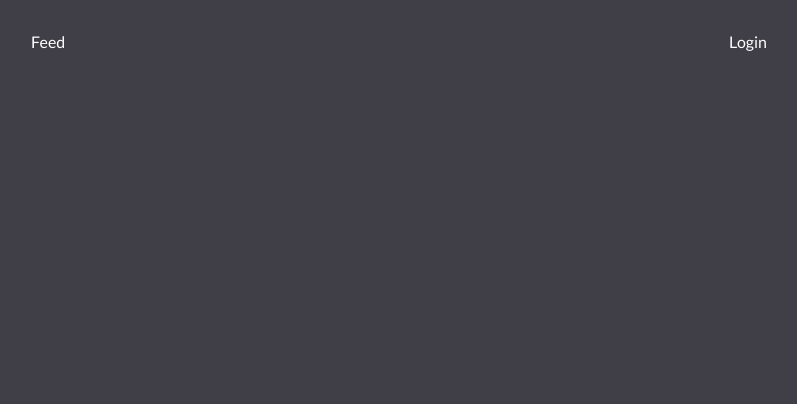
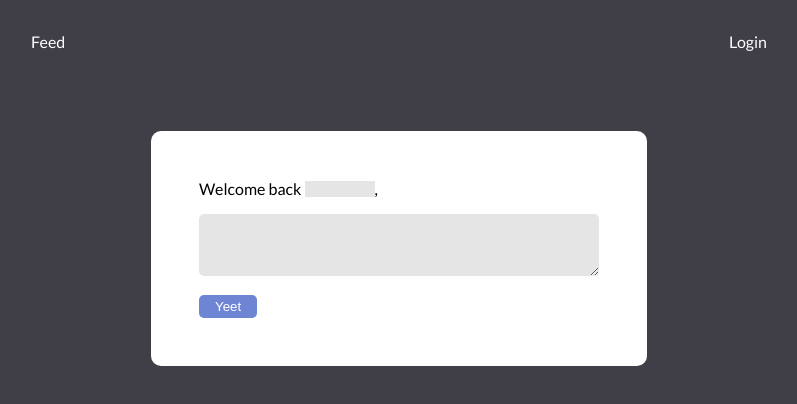
Before and after one commit to Kyle772/CodingChallenge-MintGoldDust, a React (Create React App) app in the folder web/: page /feed in a window 1280 px wide. Shown: the top 404 px of the page, without its empty margins (241-1038 px from the left). Built offline with nearby package versions, Linux system fonts and the light colour scheme.

Commit message:
Adding 404 page Adding Post component Adding Feed component with basic functionality

```diff
--- a/web/src/app/App.scss
+++ b/web/src/app/App.scss
@@ -70,22 +70,6 @@ input.button {
   &:hover {
     background-color: rgba(255, 255, 255, 0.1);
   }
-}
-
-.button-con {
-  display: flex;
-
-  &.space {
-    justify-content: space-between;
-    width: 100%;
-  }
-
-  .button {
-    background-color: unset;
-    color: rgba(0, 0, 0, .75);
-    cursor: pointer;
-    box-shadow: 0 0 0 0px rgba(0, 0, 0, 0.1);
-    transition: box-shadow 100ms ease-in-out;
 
   &:hover {
     box-shadow: 0 0 0 3px rgba(0, 0, 0, 0.1);
@@ -98,9 +82,29 @@ input.button {
     &:hover {
       background-color: #384c8d;
     }
+
+  }
 }
 
+.button {
+  background-color: unset;
+  color: white;
+  cursor: pointer;
+  box-shadow: 0 0 0 0px rgba(0, 0, 0, 0.1);
+  transition: box-shadow 100ms ease-in-out;
+
+  .button-con {
+    display: flex;
+
+    &.space {
+      justify-content: space-between;
+      width: 100%;
     }
+  }
+}
+
+.card>.button {
+  color: rgba(0, 0, 0, .75);
 }
 
 p.message {
@@ -115,3 +119,16 @@ p.message {
   max-width: 600px;
   margin: auto;
 }
+
+section.text {
+  display: flex;
+  flex-direction: column;
+  align-items: center;
+  justify-content: center;
+  color: white;
+
+  h1 {
+    font-size: 5rem;
+    margin-bottom: 0;
+  }
+}
--- a/web/src/components/forms/forms.scss
+++ b/web/src/components/forms/forms.scss
@@ -1,4 +1,5 @@
-input {
+input,
+textarea {
   padding: 1rem 1rem;
   border-radius: 5px;
   border: none;
--- a/web/src/pagerouter/Pagerouter.js
+++ b/web/src/pagerouter/Pagerouter.js
@@ -6,6 +6,7 @@ import Logout from '../pagerouter/auth/Logout'
 import Register from '../pagerouter/auth/Register'
 import Feed from '../pagerouter/feed/Feed'
 import Profile from '../pagerouter/profile/Profile'
+import FourOFour from '../pagerouter/fourofour/FourOFour'
 
 export default function Pagerouter() {
   return (
@@ -18,6 +19,7 @@ export default function Pagerouter() {
         <Route exact path="/feed"><Feed /></Route>
         <Route exact path="/profile"><Profile /></Route>
         <Route exact path="/profile/:pid"><Profile /></Route>
+        <Route path="*"><FourOFour /></Route>
       </Switch>
     </React.Fragment>
   )
--- a/web/src/pagerouter/feed/Feed.js
+++ b/web/src/pagerouter/feed/Feed.js
@@ -1,9 +1,158 @@
-import React from 'react'
+import React, { useContext, useState, useEffect } from 'react'
+import { UserDataContext } from '../../context/UserData'
+import './Feed.scss'
+import Post from './Post'
 
 export default function Feed() {
+  let { jwt, userData } = useContext(UserDataContext)
+  let [error, setError] = useState(null)
+  let [feed, setFeed] = useState(null)
+
+  const handleSubmit = async (event) => {
+    event.preventDefault();
+    let formData = new FormData(event.target);
+    let bearer = 'Bearer ' + jwt;
+    let resp = await fetch('/api/graphql', {
+      method: 'POST',
+      headers: {
+        'Content-Type': 'application/json',
+        'Authorization': bearer
+      },
+      body: JSON.stringify({
+        query: `
+        mutation {
+          createPost(
+            input: {data: {thought: "` + formData.get("thoughts") + `", user: "` + userData.id + `"}}
+            ) {
+              post {
+                thought
+                user {
+                  username
+                }
+                user_likes {
+                  username
+                }
+              }
+            }
+          }`
+      }),
+    })
+      .then(res => res.json())
+      .then(res => res.data)
+
+    if (resp?.error?.length > 0) {
+      setError(resp.error)
+    } else if (resp) {
+      setError("Message posted!")
+      reloadFeed()
+    }
+  }
+
+  const reloadFeed = async () => {
+    let bearer = 'Bearer ' + jwt;
+    let resp = await fetch('/api/graphql', {
+      method: 'POST',
+      headers: {
+        'Content-Type': 'application/json',
+        'Authorization': bearer
+      },
+      body: JSON.stringify({
+        query: `query {
+        posts {
+          id
+            user {
+              username
+            }
+            thought
+            user_likes {
+              username
+            }
+          }
+        }`}
+      ),
+    }).then(res => res.json())
+      .then(res => res.data)
+
+    if (resp?.error?.length > 0) {
+      setError("There was an error")
+    } else if (resp) {
+      setFeed(resp.posts)
+    }
+  }
+
+  const likePost = async (pid) => {
+    let bearer = 'Bearer ' + jwt;
+    let resp = await fetch('/api/posts/like/' + pid, {
+      method: 'POST',
+      headers: {
+        'Content-Type': 'application/json',
+        'Authorization': bearer
+      },
+      body: JSON.stringify({
+        postid: pid,
+        userid: userData.id
+      }),
+    })
+      .then(res => res.json())
+      .then(res => res.data)
+
+    if (resp?.error?.length > 0) {
+      setError(resp.error)
+    } else if (resp) {
+      feed = feed.filter(post => post.id === resp.updatePost.post.id)[0].user_likes = resp.updatePost.post.user_likes
+      setFeed(feed)
+    }
+  }
+
+  const unlikePost = async (pid) => {
+    let bearer = 'Bearer ' + jwt;
+    let resp = await fetch('/api/posts/unlike/' + pid, {
+      method: 'POST',
+      headers: {
+        'Content-Type': 'application/json',
+        'Authorization': bearer
+      },
+      body: JSON.stringify({
+        postid: pid,
+        userid: userData.id
+      }),
+    })
+      .then(res => res.json())
+      .then(res => res.data)
+
+    if (resp?.error?.length > 0) {
+      setError(resp.error)
+    } else if (resp) {
+      feed = feed.filter(post => post.id === resp.updatePost.post.id)[0].user_likes = resp.updatePost.post.user_likes
+      setFeed(feed)
+    }
+  }
+
+  useEffect(() => {
+    if (jwt) {
+      reloadFeed(); // actually just loading
+    }
+  }, [jwt])
+
+
   return (
     <React.Fragment>
-
+      <section className="feed">
+        <div className="container">
+          <div className="card">
+            <div className="intro">Welcome back {userData ? userData.username : <div className="short-text-placeholder"></div>},</div>
+            <form onSubmit={(e) => handleSubmit(e)} id="Thoughts">
+              <textarea name="thoughts" class="thoughts"></textarea>
+              <button type="submit" className="button blurple">Yeet</button>
+            </form>
+          </div>
+          {feed?.map(post => {
+            return (
+              <Post post={post} likePost={likePost} unlikePost={unlikePost} />
+            )
+          })}
+        </div>
+      </section>
     </React.Fragment>
   )
 }
--- a/web/src/pagerouter/feed/Feed.scss
+++ b/web/src/pagerouter/feed/Feed.scss
@@ -0,0 +1,19 @@
+.feed {
+  .card {
+    display: flex;
+    flex-direction: column;
+    margin-bottom: 1rem;
+
+    .thoughts {
+      margin-top: 1rem;
+    }
+  }
+
+  .short-text-placeholder {
+    display: inline-block;
+    height: 1rem;
+    margin-bottom: -.1rem;
+    width: 70px;
+    background-color: rgba(0, 0, 0, .1)
+  }
+}
--- /dev/null
+++ b/web/src/pagerouter/feed/Post.js
@@ -0,0 +1,34 @@
+import React, { useContext, useState, useEffect } from 'react'
+import { UserDataContext } from '../../context/UserData'
+
+export default function Post(props) {
+  let { userData } = useContext(UserDataContext)
+  let [updateKey, setUpdateKey] = useState(0)
+
+  useEffect(() => {
+    setUpdateKey(updateKey + 1);
+  }, [props?.post?.user_likes])
+
+  return (
+    <React.Fragment>
+      { userData ?
+        <div key={updateKey} className="post card">
+          <div className="user">{props?.post?.user?.username}</div>
+          <div className="thought">{props?.post?.thought}</div>{props?.post?.id}
+          <div className="likes">{props?.post?.user_likes?.length}
+            {console.log(props?.post?.user_likes) && props?.post?.user_likes.filter(user => user.id === userData.id).length > 0
+              ? <button
+                onClick={() => props.unlikePost(props?.post?.id)}
+                className="button blurple">UnTHUMB
+              </button>
+              : <button
+                onClick={() => props.likePost(props?.post?.id)}
+                className="button blurple">THUMB
+              </button>
+            }
+          </div>
+        </div>
+        : ""}
+    </React.Fragment >
+  )
+}
--- /dev/null
+++ b/web/src/pagerouter/fourofour/FourOFour.js
@@ -0,0 +1,12 @@
+import React from 'react'
+
+export default function FourOFour() {
+  return (
+    <React.Fragment>
+      <section class="text">
+        <h1>404</h1>
+        <p>Please use the navigation above to go somewhere else.</p>
+      </section>
+    </React.Fragment>
+  )
+}
```
Lines whose indentation alone changed are shown as unchanged.
